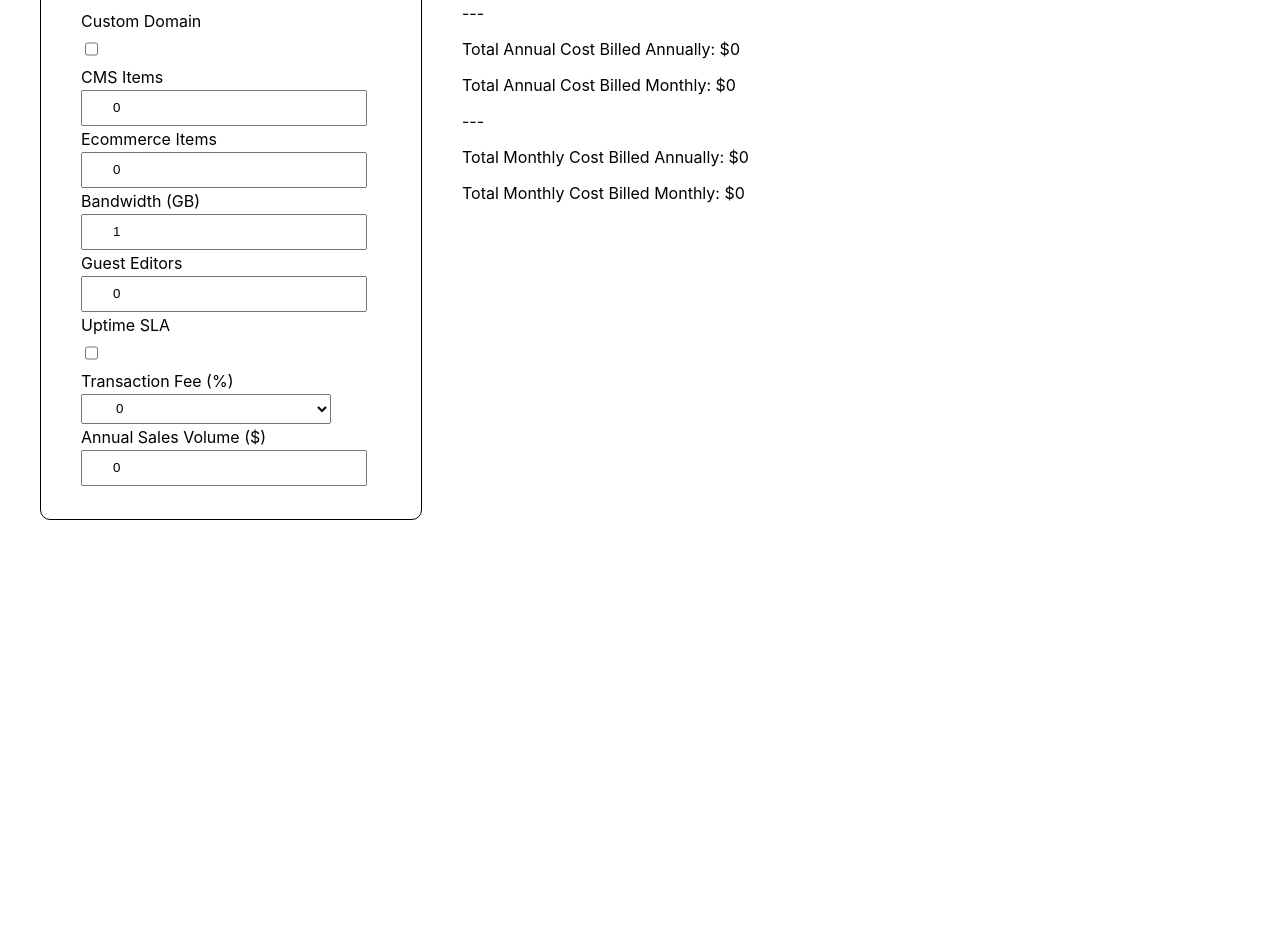
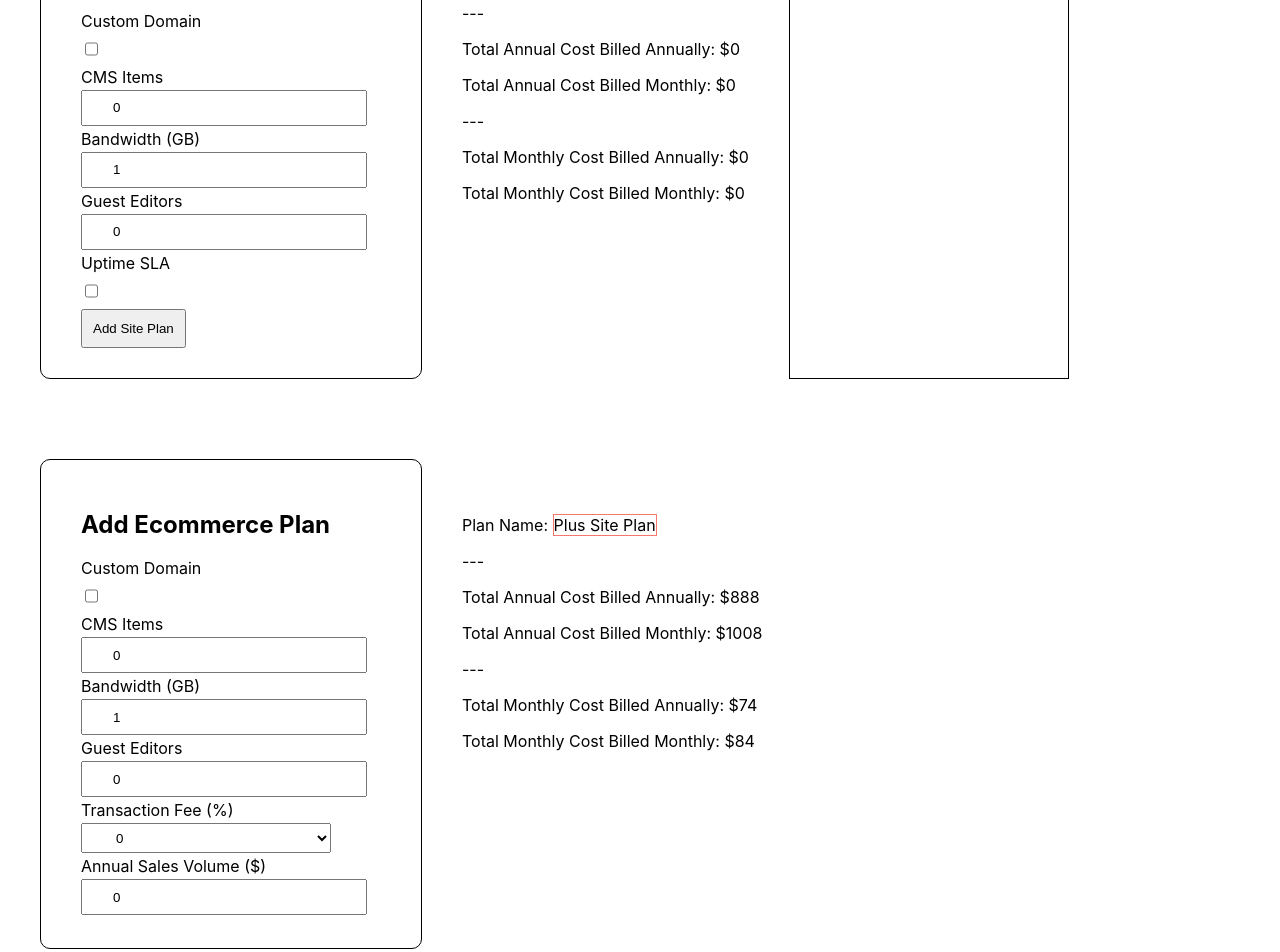
Before and after one commit to Nnadozie/webflow-calc, a React (Create React App) app: page / in a window 1280 px wide. Shown: the part 800-1752 px from the top of the page. Before the commit the page ends 1360 px from the top, so only its background shows below. Built offline with nearby package versions, Linux system fonts and the light colour scheme.

Commit message:
Interesting but deadend approach

```diff
--- a/src/App.tsx
+++ b/src/App.tsx
@@ -3,12 +3,14 @@ import logo from './logo.svg';
 import './App.css';
 import WorkspacePlan from './components/WorkspacePlan';
 import SitePlan from './components/SitePlan';
+import EcommercePlan from './components/EcommercePlan';
 
 function App() {
   return (
     <div className="App">
       <WorkspacePlan />
       <SitePlan />
+      <EcommercePlan />
     </div>
   );
 }
--- /dev/null
+++ b/src/components/EcommercePlan.tsx
@@ -0,0 +1,220 @@
+import { useEffect, useState } from 'react';
+import { FieldValues, SubmitHandler, useForm } from 'react-hook-form';
+import styled from 'styled-components';
+
+import EcommercePlanResult from './EcommercePlanResult';
+
+export interface EForm {
+  customDomain: boolean;
+  cmsItems: number;
+  bandwidth: number;
+  guestEditors: number;
+  transactionFee: number;
+  annualSalesVolume: number;
+}
+
+export interface EPlan extends EForm {
+  name?: string;
+  billedMonthlyPerMonthPerSeatPrice?: number;
+  billedAnnualyPerMonthPerSeatPrice?: number;
+}
+
+const plans: EPlan[] = [
+  {
+    name: 'Standard',
+    billedMonthlyPerMonthPerSeatPrice: 42,
+    billedAnnualyPerMonthPerSeatPrice: 29,
+    customDomain: true,
+    cmsItems: 2000,
+
+    bandwidth: 200,
+    guestEditors: 3,
+
+    transactionFee: 2,
+    annualSalesVolume: 50000,
+  },
+  {
+    name: 'Plus',
+    billedMonthlyPerMonthPerSeatPrice: 84,
+    billedAnnualyPerMonthPerSeatPrice: 74,
+    customDomain: true,
+    cmsItems: 10000,
+
+    bandwidth: 400,
+    guestEditors: 10,
+
+    transactionFee: 0,
+    annualSalesVolume: 200000,
+  },
+  {
+    name: 'Advanced',
+    billedMonthlyPerMonthPerSeatPrice: 235,
+    billedAnnualyPerMonthPerSeatPrice: 212,
+    customDomain: true,
+    cmsItems: 10000,
+
+    bandwidth: 400,
+    guestEditors: 10,
+
+    transactionFee: 0,
+    annualSalesVolume: Infinity,
+  },
+];
+
+const Root = styled.div`
+  display: flex;
+  flex-wrap: wrap;
+  padding: 40px;
+
+  form {
+    width: 300px;
+    text-align: start;
+    padding: 30px 40px 30px;
+    border: 1px solid;
+    border-radius: 10px;
+
+    button {
+      padding: 10px;
+    }
+  }
+
+  label {
+    display: block;
+  }
+
+  input,
+  select {
+    display: block;
+    margin-top: 3px;
+    margin-bottom: 3px;
+    height: 30px;
+  }
+
+  input[type='number'],
+  select {
+    max-width: 300px;
+    width: 250px;
+    padding-left: 30px;
+  }
+`;
+
+function EcommercePlan() {
+  const [plan, setPlan] = useState<EPlan>(plans[0]);
+  const {
+    register,
+    handleSubmit,
+    formState: { errors },
+    watch,
+    setValue,
+  } = useForm<EForm>({
+    defaultValues: {
+      customDomain: false,
+      cmsItems: 0,
+
+      bandwidth: 1,
+      guestEditors: 0,
+
+      transactionFee: 0,
+      annualSalesVolume: 0,
+    },
+  });
+
+  const onSubmit: SubmitHandler<FieldValues> = (data) => {
+    //setPlan(findPlan(plans, data));
+  };
+
+  const formData = watch();
+  useEffect(() => {
+    if (formData.cmsItems > 3000) setValue('cmsItems', 3000);
+    if (formData.cmsItems < 0) setValue('cmsItems', 0);
+
+    if (formData.bandwidth < 0) setValue('bandwidth', 1);
+
+    if (formData.annualSalesVolume < 0) setValue('annualSalesVolume', 0);
+
+    if (formData.guestEditors < 0) setValue('guestEditors', 0);
+
+    if (formData.annualSalesVolume > 50000) setValue('transactionFee', 0);
+
+    const newPlan = findPlan(plans, formData);
+    if (newPlan.name !== plan.name) {
+      setPlan(newPlan);
+    }
+  }, [formData]);
+
+  function findPlan(plans: EPlan[], data: { [k: string | number | symbol]: any }): EPlan {
+    /**go through and check if there's anything in data greater than in plan,
+     * if so, discount plan.
+     * Else return plan.
+     * i.e. if you go through all properties but don't find one that is greater return plan
+     **/
+    if (data.bandwidth > 400) data.bandwidth = Infinity;
+    if (data.guestEditors > 10) data.guestEditors = Infinity;
+    if (data.annualSalesVolume > 200000) data.annualSalesVolume = Infinity;
+
+    let reEPlan = plans[0];
+
+    for (let i = 0; i < plans.length; i++) {
+      reEPlan = plans[i];
+
+      let matches = true;
+      for (const [k, v] of Object.entries(plans[i])) {
+        if (k === 'name' || k === 'billedMonthlyPerMonthPerSeatPrice' || k === 'billedAnnualyPerMonthPerSeatPrice')
+          continue;
+        if (k === 'transactionFee') {
+          matches = v <= data[k];
+        } else {
+          matches = v >= data[k];
+        }
+
+        if (!matches) break;
+      }
+      if (matches) break;
+    }
+
+    return reEPlan;
+  }
+
+  return (
+    <Root>
+      <form onSubmit={handleSubmit(onSubmit)}>
+        <h2>Add Ecommerce Plan</h2>
+        <label>
+          Custom Domain
+          <input type="checkbox" placeholder="Custom Domain" defaultValue="1" {...register('customDomain')} />
+        </label>
+
+        <label>
+          CMS Items
+          <input type="number" placeholder="CMS Items" defaultValue="2" {...register('cmsItems')} />
+        </label>
+
+        <label>
+          Bandwidth (GB)
+          <input type="number" placeholder="Bandwidth" {...register('bandwidth', {})} />
+        </label>
+        <label>
+          Guest Editors
+          <input type="number" placeholder="Guest Editors" {...register('guestEditors', {})} />
+        </label>
+
+        <label>
+          Transaction Fee (%)
+          <select {...register('transactionFee')}>
+            <option value="0">0</option>
+            <option value="2">2</option>
+          </select>
+        </label>
+        <label>
+          Annual Sales Volume ($)
+          <input type="number" placeholder="Annual Sales Volume" {...register('annualSalesVolume', {})} />
+        </label>
+        {/* <button type="submit">Add Workspace Plan</button> */}
+      </form>
+
+      <EcommercePlanResult seats={1} plan={plan} data={formData}></EcommercePlanResult>
+    </Root>
+  );
+}
+
+export default EcommercePlan;
--- /dev/null
+++ b/src/components/EcommercePlanResult.tsx
@@ -0,0 +1,63 @@
+import { ReactElement } from 'react';
+import styled from 'styled-components';
+import { v4 as uuid } from 'uuid';
+import { EForm, EPlan } from './EcommercePlan';
+
+interface EcommercePlanResult {
+  children?: ReactElement;
+  plan?: EPlan;
+  seats: number;
+  data: EForm;
+}
+
+const Root = styled.div`
+  padding: 40px;
+
+  span {
+    border: 1px solid #f44336b8;
+    animation: animate-background linear 0.1s;
+
+    @keyframes animate-background {
+      from {
+        border: #ffffff;
+      }
+      to {
+        border: #f44336b8;
+      }
+    }
+  }
+`;
+
+const EcommercePlanResult: React.FC<EcommercePlanResult> = ({ plan, seats, data }) => {
+  const key = uuid();
+  const billAnnual = plan?.billedAnnualyPerMonthPerSeatPrice ?? 0;
+  const billMonthly = plan?.billedMonthlyPerMonthPerSeatPrice ?? 0;
+  return (
+    <Root key={key}>
+      <p>
+        Plan Name: <span>{plan?.name} Site Plan</span>
+      </p>
+      {data.annualSalesVolume > 0 && data.transactionFee > 0 && (
+        <p>Transaction Fee Cut: ${data.annualSalesVolume * (data.transactionFee * 0.01)}</p>
+      )}
+      ---
+      <p>
+        Total Annual Cost Billed Annually: $
+        {billAnnual * 12 * seats === Infinity ? 'Custom Pricing' : billAnnual * 12 * seats}
+      </p>
+      <p>
+        Total Annual Cost Billed Monthly: $
+        {billMonthly * 12 * seats === Infinity ? 'Custom Pricing' : billMonthly * 12 * seats}
+      </p>
+      ---
+      <p>
+        Total Monthly Cost Billed Annually: ${billAnnual * seats === Infinity ? 'Custom Pricing' : billAnnual * seats}
+      </p>
+      <p>
+        Total Monthly Cost Billed Monthly: ${billMonthly * seats === Infinity ? 'Custom Pricing' : billMonthly * seats}
+      </p>
+    </Root>
+  );
+};
+
+export default EcommercePlanResult;
--- a/src/components/SitePlan.tsx
+++ b/src/components/SitePlan.tsx
@@ -1,18 +1,15 @@
 import { useEffect, useState } from 'react';
-import { ChangeHandler, FieldValues, SubmitHandler, useForm } from 'react-hook-form';
+import { FieldValues, SubmitHandler, useForm } from 'react-hook-form';
 import styled from 'styled-components';
-import PlanResult from './PlanResult';
+
 import SitePlanResult from './SitePlanResult';
 
 export interface SForm {
   customDomain: boolean;
   cmsItems: number;
-  ecommerceItems: number;
   bandwidth: number;
   guestEditors: number;
   uptimeSla: boolean;
-  transactionFee: number;
-  annualSalesVolume: number;
 }
 
 export interface SPlan extends SForm {
@@ -28,12 +25,9 @@ const plans: SPlan[] = [
     billedAnnualyPerMonthPerSeatPrice: 0,
     customDomain: false,
     cmsItems: 50,
-    ecommerceItems: 0,
     bandwidth: 1,
     guestEditors: 0,
     uptimeSla: false,
-    transactionFee: 0,
-    annualSalesVolume: 0,
   },
 
   {
@@ -42,12 +36,9 @@ const plans: SPlan[] = [
     billedAnnualyPerMonthPerSeatPrice: 12,
     customDomain: true,
     cmsItems: 0,
-    ecommerceItems: 0,
     bandwidth: 50,
     guestEditors: 0,
     uptimeSla: false,
-    transactionFee: 0,
-    annualSalesVolume: 0,
   },
 
   {
@@ -56,12 +47,9 @@ const plans: SPlan[] = [
     billedAnnualyPerMonthPerSeatPrice: 16,
     customDomain: true,
     cmsItems: 2000,
-    ecommerceItems: 0,
     bandwidth: 200,
     guestEditors: 3,
     uptimeSla: false,
-    transactionFee: 0,
-    annualSalesVolume: 0,
   },
 
   {
@@ -70,12 +58,9 @@ const plans: SPlan[] = [
     billedAnnualyPerMonthPerSeatPrice: 36,
     customDomain: true,
     cmsItems: 10000,
-    ecommerceItems: 0,
     bandwidth: 400,
     guestEditors: 10,
     uptimeSla: false,
-    transactionFee: 0,
-    annualSalesVolume: 0,
   },
   {
     name: 'Enterprise',
@@ -83,51 +68,9 @@ const plans: SPlan[] = [
     billedAnnualyPerMonthPerSeatPrice: Infinity,
     customDomain: true,
     cmsItems: 10000,
-    ecommerceItems: 0,
     bandwidth: Infinity,
     guestEditors: Infinity,
     uptimeSla: true,
-    transactionFee: 0,
-    annualSalesVolume: 0,
-  },
-  {
-    name: 'Standard',
-    billedMonthlyPerMonthPerSeatPrice: 42,
-    billedAnnualyPerMonthPerSeatPrice: 29,
-    customDomain: true,
-    cmsItems: 2000,
-    ecommerceItems: 500,
-    bandwidth: 200,
-    guestEditors: 3,
-    uptimeSla: false,
-    transactionFee: 2,
-    annualSalesVolume: 50000,
-  },
-  {
-    name: 'Plus',
-    billedMonthlyPerMonthPerSeatPrice: 84,
-    billedAnnualyPerMonthPerSeatPrice: 74,
-    customDomain: true,
-    cmsItems: 10000,
-    ecommerceItems: 1000,
-    bandwidth: 400,
-    guestEditors: 10,
-    uptimeSla: false,
-    transactionFee: 0,
-    annualSalesVolume: 200000,
-  },
-  {
-    name: 'Advanced',
-    billedMonthlyPerMonthPerSeatPrice: 235,
-    billedAnnualyPerMonthPerSeatPrice: 212,
-    customDomain: true,
-    cmsItems: 10000,
-    ecommerceItems: 3000,
-    bandwidth: 400,
-    guestEditors: 10,
-    uptimeSla: false,
-    transactionFee: 0,
-    annualSalesVolume: Infinity,
   },
 ];
 
@@ -165,11 +108,30 @@ const Root = styled.div`
     max-width: 300px;
     width: 250px;
     padding-left: 30px;
+    display: ;
   }
+`;
+
+const SelectedPlans = styled.div`
+  display: flex;
+  flex-wrap: wrap;
+  h2 {
+    min-width: 100%;
+    margin: 0px 40px;
+  }
+  border: 1px solid;
 `;
 
 function SitePlan() {
   const [plan, setPlan] = useState<SPlan>(plans[0]);
+  const [addedPlans, setAddedPlans] = useState<{ [k: string]: number }>({
+    starterPlan: 0,
+    basicPlan: 0,
+    cmsPlan: 0,
+    businessPlan: 0,
+    enterprisePlan: 0,
+  });
+
   const {
     register,
     handleSubmit,
@@ -180,17 +142,32 @@ function SitePlan() {
     defaultValues: {
       customDomain: false,
       cmsItems: 0,
-      ecommerceItems: 0,
       bandwidth: 1,
       guestEditors: 0,
       uptimeSla: false,
-      transactionFee: 0,
-      annualSalesVolume: 0,
     },
   });
 
-  const onSubmit: SubmitHandler<FieldValues> = (data) => {
-    //setPlan(findPlan(plans, data));
+  const onSubmit: SubmitHandler<FieldValues> = () => {
+    switch (plan.name) {
+      case 'Starter':
+        setAddedPlans({ ...addedPlans, starterPlan: addedPlans.starterPlan + 1 });
+        break;
+      case 'Basic':
+        setAddedPlans({ ...addedPlans, basicPlan: addedPlans.basicPlan + 1 });
+        break;
+      case 'CMS':
+        setAddedPlans({ ...addedPlans, cmsPlan: addedPlans.cmsPlan + 1 });
+        break;
+      case 'Business':
+        setAddedPlans({ ...addedPlans, businessPlan: addedPlans.businessPlan + 1 });
+        break;
+      case 'Enterprise':
+        setAddedPlans({ ...addedPlans, enterprisePlan: addedPlans.enterprisePlan + 1 });
+        break;
+      default:
+        break;
+    }
   };
 
   const formData = watch();
@@ -198,16 +175,9 @@ function SitePlan() {
     if (formData.cmsItems > 10000) setValue('cmsItems', 10000);
     if (formData.cmsItems < 0) setValue('cmsItems', 0);
 
-    if (formData.ecommerceItems > 3000) setValue('ecommerceItems', 3000);
-    if (formData.ecommerceItems < 0) setValue('ecommerceItems', 0);
-
-    if (formData.bandwidth < 1) setValue('bandwidth', 1);
-
-    if (formData.annualSalesVolume < 0) setValue('annualSalesVolume', 0);
+    if (formData.bandwidth < 0) setValue('bandwidth', 1);
 
     if (formData.guestEditors < 0) setValue('guestEditors', 0);
-
-    if (formData.annualSalesVolume > 50000) setValue('transactionFee', 0);
 
     const newPlan = findPlan(plans, formData);
     if (newPlan.name !== plan.name) {
@@ -223,7 +193,6 @@ function SitePlan() {
      **/
     if (data.bandwidth > 400) data.bandwidth = Infinity;
     if (data.guestEditors > 10) data.guestEditors = Infinity;
-    if (data.annualSalesVolume > 200000) data.annualSalesVolume = Infinity;
 
     let resPlan = plans[0];
 
@@ -261,10 +230,7 @@ function SitePlan() {
           CMS Items
           <input type="number" placeholder="CMS Items" defaultValue="2" {...register('cmsItems')} />
         </label>
-        <label>
-          Ecommerce Items
-          <input type="number" placeholder="Ecommerce Items" {...register('ecommerceItems', {})} />
-        </label>
+
         <label>
           Bandwidth (GB)
           <input type="number" placeholder="Bandwidth" {...register('bandwidth', {})} />
@@ -277,21 +243,22 @@ function SitePlan() {
           Uptime SLA
           <input type="checkbox" placeholder="Uptime SLA" {...register('uptimeSla', {})} />
         </label>
-        <label>
-          Transaction Fee (%)
-          <select {...register('transactionFee')}>
-            <option value="0">0</option>
-            <option value="2">2</option>
-          </select>
-        </label>
-        <label>
-          Annual Sales Volume ($)
-          <input type="number" placeholder="Annual Sales Volume" {...register('annualSalesVolume', {})} />
-        </label>
-        {/* <button type="submit">Add Workspace Plan</button> */}
+        <button type="submit">Add Site Plan</button>
       </form>
 
-      <SitePlanResult seats={1} plan={plan} data={formData}></SitePlanResult>
+      <SitePlanResult sites={1} plan={plan}></SitePlanResult>
+      <SelectedPlans>
+        <h2>Added Site Plans</h2>
+        {addedPlans.starterPlan > 0 && <SitePlanResult sites={addedPlans.starterPlan} plan={plans[0]}></SitePlanResult>}
+        {addedPlans.basicPlan > 0 && <SitePlanResult sites={addedPlans.basicPlan} plan={plans[1]}></SitePlanResult>}
+        {addedPlans.cmsPlan > 0 && <SitePlanResult sites={addedPlans.cmsPlan} plan={plans[2]}></SitePlanResult>}
+        {addedPlans.businessPlan > 0 && (
+          <SitePlanResult sites={addedPlans.businessPlan} plan={plans[3]}></SitePlanResult>
+        )}
+        {addedPlans.enterprisePlan > 0 && (
+          <SitePlanResult sites={addedPlans.enterprisePlan} plan={plans[4]}></SitePlanResult>
+        )}
+      </SelectedPlans>
     </Root>
   );
 }
--- a/src/components/SitePlanResult.tsx
+++ b/src/components/SitePlanResult.tsx
@@ -1,4 +1,4 @@
-import { ReactElement } from 'react';
+import React, { ReactElement, useEffect, useRef, useState } from 'react';
 import styled from 'styled-components';
 import { v4 as uuid } from 'uuid';
 import { SForm, SPlan } from './SitePlan';
@@ -6,16 +6,18 @@ import { SForm, SPlan } from './SitePlan';
 interface SitePlanResult {
   children?: ReactElement;
   plan?: SPlan;
-  seats: number;
-  data: SForm;
+  sites: number;
+  animate?: boolean;
 }
-
-const Root = styled.div`
+interface RootProps {
+  animate?: boolean;
+}
+const Root = styled.div<RootProps>`
   padding: 40px;
 
   span {
     border: 1px solid #f44336b8;
-    animation: animate-background linear 0.1s;
+    animation: animate-background linear ${({ animate }) => (animate ? 0.1 : 0)}s;
 
     @keyframes animate-background {
       from {
@@ -28,33 +30,34 @@ const Root = styled.div`
   }
 `;
 
-const SitePlanResult: React.FC<SitePlanResult> = ({ plan, seats, data }) => {
+const SitePlanResult: React.FC<SitePlanResult> = ({ plan, sites }) => {
   const key = uuid();
   const billAnnual = plan?.billedAnnualyPerMonthPerSeatPrice ?? 0;
   const billMonthly = plan?.billedMonthlyPerMonthPerSeatPrice ?? 0;
+
   return (
-    <Root key={key}>
+    <Root key={key} animate={true}>
       <p>
-        Plan Name: <span>{plan?.name} Site Plan</span>
+        Plan Name:{' '}
+        <span>
+          {plan?.name} Site Plan x {sites}
+        </span>
       </p>
-      {data.annualSalesVolume > 0 && data.transactionFee > 0 && (
-        <p>Transaction Fee Cut: ${data.annualSalesVolume * (data.transactionFee * 0.01)}</p>
-      )}
       ---
       <p>
         Total Annual Cost Billed Annually: $
-        {billAnnual * 12 * seats === Infinity ? 'Custom Pricing' : billAnnual * 12 * seats}
+        {billAnnual * 12 * sites === Infinity ? 'Custom Pricing' : billAnnual * 12 * sites}
       </p>
       <p>
         Total Annual Cost Billed Monthly: $
-        {billMonthly * 12 * seats === Infinity ? 'Custom Pricing' : billMonthly * 12 * seats}
+        {billMonthly * 12 * sites === Infinity ? 'Custom Pricing' : billMonthly * 12 * sites}
       </p>
       ---
       <p>
-        Total Monthly Cost Billed Annually: ${billAnnual * seats === Infinity ? 'Custom Pricing' : billAnnual * seats}
+        Total Monthly Cost Billed Annually: ${billAnnual * sites === Infinity ? 'Custom Pricing' : billAnnual * sites}
       </p>
       <p>
-        Total Monthly Cost Billed Monthly: ${billMonthly * seats === Infinity ? 'Custom Pricing' : billMonthly * seats}
+        Total Monthly Cost Billed Monthly: ${billMonthly * sites === Infinity ? 'Custom Pricing' : billMonthly * sites}
       </p>
     </Root>
   );
```
